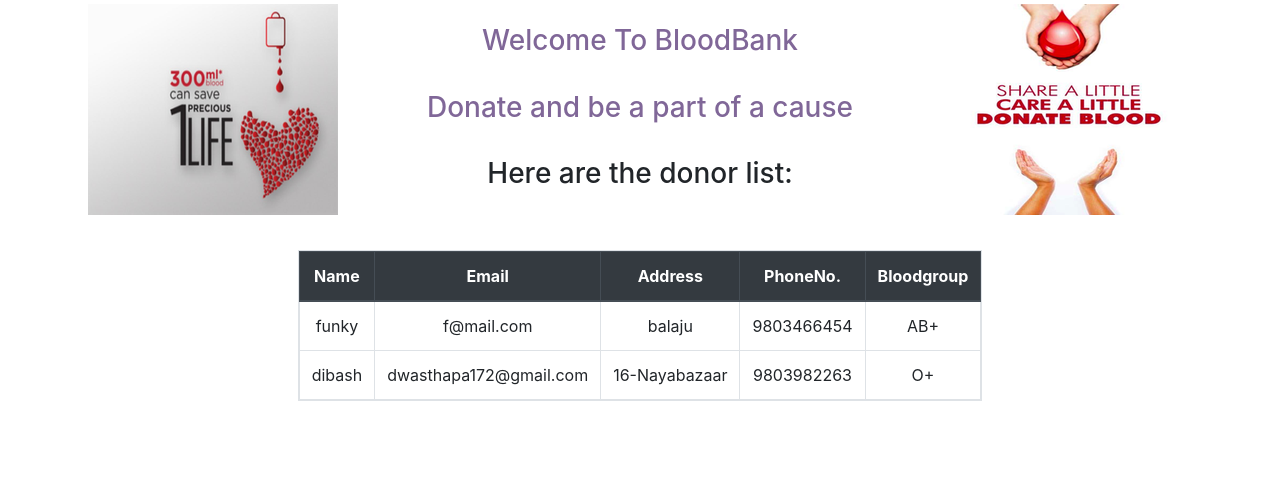
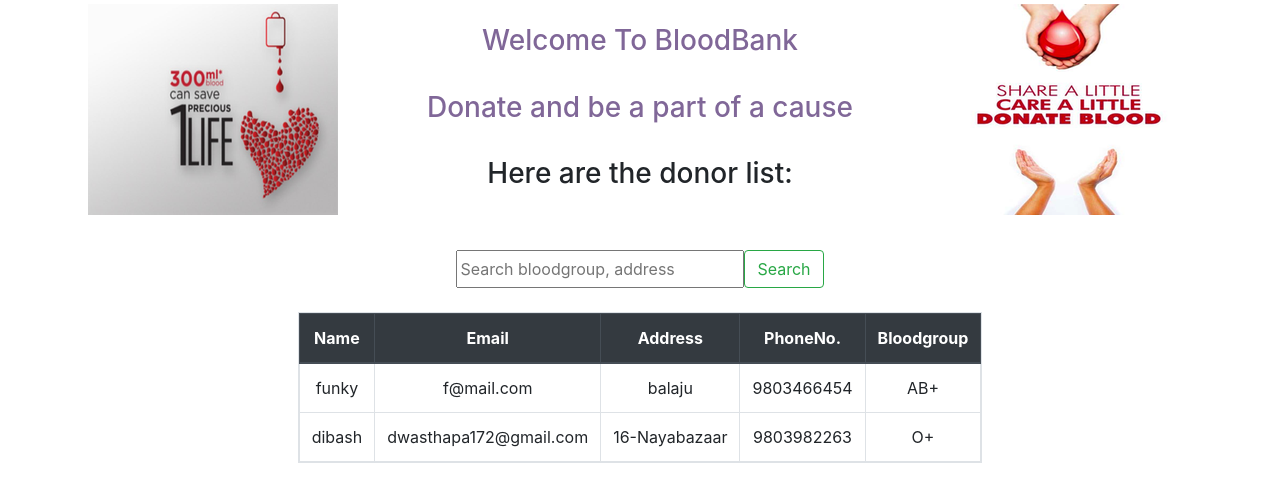
Before and after one commit to DibashBikramThapa/BloodBank, a Django app: page / in a window 1280 px wide. Shown: the part 300-800 px from the top of the page. Run offline with Django 3.2, Linux system fonts and the light colour scheme; data comes from the database, SQL or seed files in the repository; both versions use the stored data as it was after the commit; some libraries are stand-ins or nearby versions.

Commit message:
merged and working search field

```diff
--- a/record/templates/record/index.html
+++ b/record/templates/record/index.html
@@ -32,7 +32,12 @@
     </div>
   </div>
 
-  <div class="mt-3 pt-3">
+<div class="mt-3 pt-3">
+  <form class="d-flex justify-content-center" action="{% url 'record:search' %}" method="get">
+      <input name="q" style="width:18rem;" type="text" placeholder="Search bloodgroup, address" aria-label="Search">
+      <button class="btn btn-outline-success" type="submit">Search</button>
+    </form>
+    <br>
       {% if userprofile_list%}
       <div class="row justify-content-center">
         <div class="col-auto">
@@ -54,7 +59,7 @@
                 </tr>
             {% endfor %}
         </table>
-        </div>
+
       </div>
       {% else %}
         <p>No donated record found</p>
--- a/record/urls.py
+++ b/record/urls.py
@@ -7,6 +7,7 @@ app_name= 'record'
 urlpatterns=[
 
     path('',views.HomeView.as_view(),name='Home'),
+    path('search/', views.SearchView.as_view(), name='search'),
     path('createhistory/',views.CreateHistoryForm,name='createhistory'),
     path('historylist/',views.HistoryView.as_view(),name='historylist'),
     path('profile/<username>/<int:pk>/',views.ProfileDetailView.as_view(),name='historydetail'),
--- a/record/views.py
+++ b/record/views.py
@@ -9,6 +9,7 @@ from .import historyform
 from braces.views import SelectRelatedMixin
 from django.contrib.auth.mixins import LoginRequiredMixin
 from django.contrib.auth.decorators import login_required
+from django.db.models import Q as s
 
 from django.contrib.auth import get_user_model
 User = get_user_model()
@@ -19,6 +20,17 @@ class HomeView(ListView):
 
     def get_queryset(self):
         return UserProfile.objects.order_by('-username')
+
+    template_name='record/index.html'
+
+class SearchView(ListView):
+    model = UserProfile
+
+    def get_queryset(self):
+        query = self.request.GET.get('q')
+        return UserProfile.objects.filter(
+                        s(bloodgroup__icontains=query) | s(address__icontains=query)
+                        )
 
     template_name='record/index.html'
 
```
Also changed, not shown: db.sqlite3.
